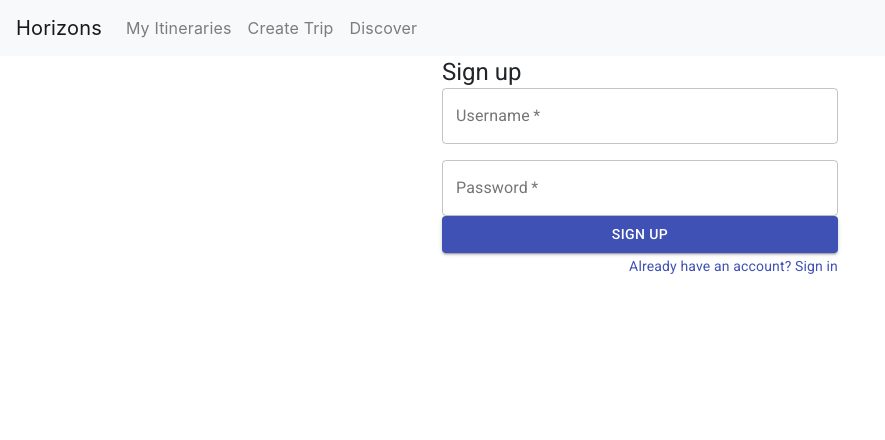
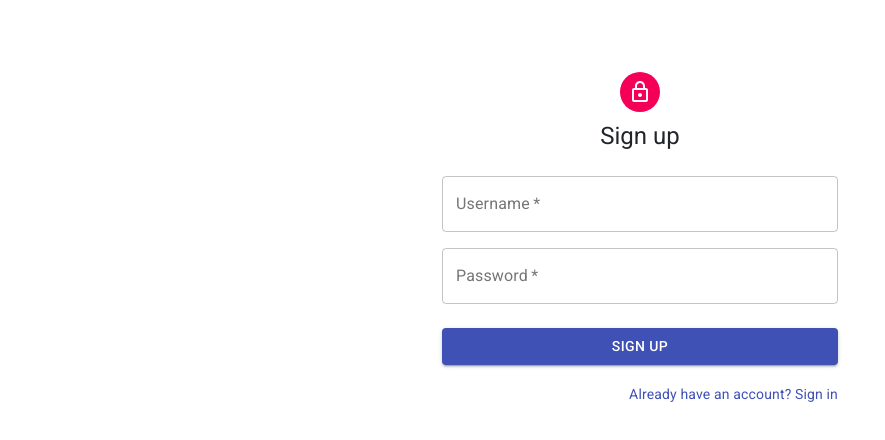
Before and after one commit to adam-xiao/horizons-frontend, a React (Create React App) app: page /signup in a window 1280 px wide. Shown: the top 440 px of the page, without its empty margins (0-885 px from the left). Built offline with nearby package versions, Linux system fonts and the light colour scheme.

Commit message:
Signin/up with some card and containers

```diff
--- a/src/App.js
+++ b/src/App.js
@@ -7,6 +7,7 @@ import ItineraryView from './containers/ItineraryView';
 import DiscoverView from './containers/DiscoverView';
 import ItineraryCreate from './components/ItineraryCreate'
 import NavigBar from './components/NavigBar'
+import Landing from './containers/Landing'
 
 export default class App extends Component {
 
@@ -16,67 +17,75 @@ export default class App extends Component {
     itineraries: []
   }
 
-  // componentDidMount() {
-  //   const token = localStorage.token
+  componentDidMount() {
+    const token = localStorage.token
 
-  //   if (token) {
-  //     //get user info if token is present
-  //     fetch("http://localhost:3000/auto_login", {
-  //       headers: {
-  //         "Authorization": token
-  //       }
-  //     })
-  //       .then(res => res.json())
-  //       .then(response => {
-  //         if (response.errors) {
-  //           alert(response.errors)
-  //         } else {
-  //           this.setState({
-  //             currentUser: response
-  //           })
-  //         }
-  //       })
-  //     //load pantry data by user
-  //     fetch(`http://127.0.0.1:3000/user`, {
-  //       headers: {
-  //         "Authorization": localStorage.token
-  //       }
-  //     })
-  //       .then(resp => resp.json())
-  //       .then(data => {
-  //         this.setState({ pantry: data })
-  //         fetch(`http://127.0.0.1:3000/recipe/search/${data.map(item => item.food_name).join(",")}`)
-  //         .then(resp => resp.json())
-  //         .then(data => this.setState({ filteredRecipes: data }))
-  //       }
-  //     )
-  //   }
-  // }
+    if (token) {
+      //get user info if token is present
+      fetch("http://localhost:3000/auto_login", {
+        headers: {
+          "Authorization": token
+        }
+      })
+        .then(res => res.json())
+        .then(response => {
+          if (response.errors) {
+            alert(response.errors)
+          } else {
+            this.setState({
+              currentUser: response
+            })
+          }
+        })
+      // load user's itineraries
+      fetch(`http://localhost:3000/retrieveitin`, {
+        headers: {
+          "Authorization": localStorage.token
+        }
+      })
+        .then(resp => resp.json())
+        .then(data => {
+          this.setState({ itineraries: data })
+          console.log(data)
+        }
+      )
+    }
+  }
 
-  // setUser = (response) => {
-  //   this.setState({
-  //     currentUser: response.user
-  //   }, () => {
-  //     localStorage.token = response.token
-  //     this.props.history.push("/home")
-  //   })
+  setUser = (response) => {
+    this.setState({
+      currentUser: response.user
+    }, () => {
+      localStorage.token = response.token
+      this.props.history.push("/itineraries")
+    })
 
-  // }
+  }
+
+  logout = (e) => {
+    e.preventDefault()
+    this.setState({
+      currentUser: { username: "", id: null }
+    }, () => {
+      localStorage.removeItem("token")
+      this.props.history.push("/signin")
+    })
+  }
 
 
   render(){
 
-
     return (
       <div>
-      <NavigBar />
+      <NavigBar logout={this.logout} username={this.state.currentUser.username}/>
         <div>
           <Switch>
-              <Route exact path="/" render={() => <ItineraryView />} />
-              <Route path="/login" render={() => <SignInSide />} />
-              <Route path="/signup" render={() => <SignUp />} />
-              <Route path="/discover" render={() => <DiscoverView />} />
-              <Route path="/createtrip" render={() => <ItineraryCreate />} />
+              <Route exact path="/" render={() => <Landing />} />
+              <Route path="/itineraries" render={() => <ItineraryView itineraries={this.state.itineraries} />} />
+              <Route path="/signin" render={() => <SignInSide setUser={this.setUser} history={this.props.history}/>} />
+              <Route path="/signup" render={() => <SignUp setUser={this.setUser} history={this.props.history}/>} />
+              <Route path="/discover" render={() => <DiscoverView itineraries={this.state.itineraries} />} />
+              <Route path="/createtrip" render={() => <ItineraryCreate user_id={this.state.currentUser.id}/>} />
           </Switch>
         </div>
       </div>
--- a/src/components/ActivityCard.js
+++ b/src/components/ActivityCard.js
@@ -1,11 +1,42 @@
-import React from 'react'
+import React, { useState } from 'react';
 import Card from 'react-bootstrap/Card'
+import Button from 'react-bootstrap/Button'
+import Dropdown from 'react-bootstrap/Dropdown'
 
 
 export default function ActivityCard(props) {
 
+  const [targetItin, setTargetItin] = useState(0)
+
+
+  function handleSubmit(e){
+    e.preventDefault()
+
+    fetch("http://localhost:3000/activity", {
+      method: "POST",
+      headers: {
+        "Content-Type": "application/json",
+        "Accept": "application/json"
+      },
+      body: JSON.stringify({
+        activity: {
+          itinerary_id: targetItin,
+          name: props.placeDetail.result.name,
+          address: props.placeDetail.result.formatted_address,
+          rating: props.placeDetail.result.rating
+        }
+      })
+    })
+    .then(res => res.json())
+    .then(response => console.log(response))
+  }
+
+//   function setId(itinerary){
+//     setTargetItin(itinerary.id)
+//   }
 
     return(
+        //onClick={setTargetItin(itinerary.id)}
         <Card>
             <Card.Body>
                 <Card.Title>{props.placeDetail.result.name}</Card.Title>
@@ -13,6 +44,20 @@ export default function ActivityCard(props) {
                 <Card.Text>
                 Rating: {props.placeDetail.result.rating}
                 </Card.Text>
+            <Dropdown>
+                <Dropdown.Toggle variant="primary" id="dropdown-basic">
+                    Select Itinerary
+                </Dropdown.Toggle>
+                <Dropdown.Menu>
+                    {
+                        props.itineraries.map((itinerary, index) => <Dropdown.Item key={index} onClick={() => setTargetItin(itinerary.id)}>{itinerary.name}</Dropdown.Item>)
+                    }
+                    {/* <Dropdown.Item href="#/action-1">Action</Dropdown.Item>
+                    <Dropdown.Item href="#/action-2">Another action</Dropdown.Item>
+                    <Dropdown.Item href="#/action-3">Something else</Dropdown.Item> */}
+                </Dropdown.Menu>
+                </Dropdown>
+            <Button onClick={handleSubmit}>Add to Itinerary</Button>
             </Card.Body>
         </Card>
     )
--- a/src/components/ItineraryCreate.js
+++ b/src/components/ItineraryCreate.js
@@ -27,7 +27,7 @@ export default class ItineraryCreate extends Component {
           },
           body: JSON.stringify({
             itinerary: {
-                //user_id
+                user_id: this.props.user_id,
                 name: this.state.name,
                 description: this.state.description,
                 start: this.state.start,
@@ -46,7 +46,7 @@ export default class ItineraryCreate extends Component {
       }
 
     render (){
-
+        console.log(this.state)
         return(
             <Form onSubmit={this.handleSubmit}>
                 <Form.Group>
--- a/src/components/NavigBar.js
+++ b/src/components/NavigBar.js
@@ -1,20 +1,29 @@
 import React, { Component } from 'react'
 import Navbar from 'react-bootstrap/Navbar'
 import Nav from 'react-bootstrap/Nav'
+import Button from 'react-bootstrap/Button'
+
 
 export default class NavigBar extends Component {
 
     render(){
 
         return(
-            <Navbar bg="light" expand="lg">
-                <Navbar.Brand >Horizons</Navbar.Brand>
+            <>
+            {localStorage.token ?
+                <Navbar bg="light" expand="lg">
+                    <Navbar.Brand >Horizons</Navbar.Brand>
                     <Nav className="mr-auto">
-                        <Nav.Link href="/">My Itineraries</Nav.Link>
+                        <Nav.Link href="/itineraries">My Itineraries</Nav.Link>
                         <Nav.Link href="/createtrip">Create Trip</Nav.Link>
                         <Nav.Link href="/discover">Discover</Nav.Link>
+                        <Navbar.Text>Hello, {this.props.username}</Navbar.Text><pre> </pre><Button type="submit" onClick={this.props.logout}>Sign out</Button>
                     </Nav>
-            </Navbar>
+                </Navbar>
+                :
+                null
+            }
+            </>
         )
     }
 }
--- a/src/components/SignIn.js
+++ b/src/components/SignIn.js
@@ -1,4 +1,4 @@
-import React from 'react';
+import React, { useState } from 'react';
 import Avatar from '@material-ui/core/Avatar';
 import Button from '@material-ui/core/Button';
 import CssBaseline from '@material-ui/core/CssBaseline';
@@ -57,8 +57,39 @@ const useStyles = makeStyles((theme) => ({
   },
 }));
 
-export default function SignInSide() {
+export default function SignInSide(props) {
   const classes = useStyles();
+  const [username, setUsername] = useState("")
+  const [password, setPassword] = useState("")
+
+  function handleSubmit(e){
+    e.preventDefault()
+
+    fetch("http://localhost:3000/login", {
+      method: "POST",
+      headers: {
+        "Content-Type": "application/json",
+        "Accept": "application/json"
+      },
+      body: JSON.stringify({
+        user: {
+          username: username,
+          password: password
+        }
+      })
+    })
+    .then(res => res.json())
+    .then(response => {
+      //set user to state
+      //redirect!
+      if (response.errors){
+        alert(response.errors)
+      } else {
+        props.setUser(response)
+      }
+    })
+
+  }
 
   return (
     <Grid container component="main" className={classes.root}>
@@ -72,17 +103,19 @@ export default function SignInSide() {
           <Typography component="h1" variant="h5">
             Sign in
           </Typography>
-          <form className={classes.form} noValidate>
+          <form className={classes.form} noValidate onSubmit={handleSubmit}>
             <TextField
               variant="outlined"
               margin="normal"
               required
               fullWidth
-              id="email"
-              label="Email Address"
-              name="email"
-              autoComplete="email"
+              id="username"
+              label="Username"
+              name="username"
+              autoComplete="username"
               autoFocus
+              onChange={(e) => setUsername(e.target.value)}
+              value={username}
             />
             <TextField
               variant="outlined"
@@ -94,11 +127,13 @@ export default function SignInSide() {
               type="password"
               id="password"
               autoComplete="current-password"
+              onChange={(e) => setPassword(e.target.value)}
+              value={password}
             />
-            <FormControlLabel
+            {/* <FormControlLabel
               control={<Checkbox value="remember" color="primary" />}
               label="Remember me"
-            />
+            /> */}
             <Button
               type="submit"
               fullWidth
@@ -110,12 +145,12 @@ export default function SignInSide() {
             </Button>
             <Grid container>
               <Grid item xs>
-                <Link href="#" variant="body2">
+                {/* <Link href="#" variant="body2">
                   Forgot password?
-                </Link>
+                </Link> */}
               </Grid>
               <Grid item>
-                <Link href="#" variant="body2">
+                <Link href="/signup" variant="body2">
                   {"Don't have an account? Sign Up"}
                 </Link>
               </Grid>
--- a/src/components/SignUp.js
+++ b/src/components/SignUp.js
@@ -1,4 +1,4 @@
-import React, { Component } from 'react'
+import React, { useState } from 'react';
 import Avatar from '@material-ui/core/Avatar';
 import Button from '@material-ui/core/Button';
 import CssBaseline from '@material-ui/core/CssBaseline';
@@ -26,43 +26,6 @@ import Container from '@material-ui/core/Container';
 //   );
 // }
 
-
-// const classes = useStyles();
-export default class SignUp extends Component {
-
-  state = {
-    username: "",
-    password: ""
-  }
-
-  handleChange = (event) => {
-    this.setState({
-      [event.target.name]: event.target.value
-    })
-  }
-
-  handleSubmit = (e) => {
-    e.preventDefault()
-
-    fetch("http://localhost:3000/user", {
-      method: "POST",
-      headers: {
-        "Content-Type": "application/json",
-        "Accept": "application/json"
-      },
-      body: JSON.stringify({
-        user: {
-        username: this.state.username,
-        password: this.state.password
-        }
-      })
-    })
-    .then(res => res.json())
-    .then(resp => console.log(resp))
-  }
-
-
-  render(){
 const useStyles = makeStyles((theme) => ({
   paper: {
     marginTop: theme.spacing(8),
@@ -84,17 +47,58 @@ export default class SignUp extends Component {
 }));
 
 
+export default function SignUp(props) {
+  const classes = useStyles();
+  const [username, setUsername] = useState("")
+  const [password, setPassword] = useState("")
+
+  // function handleChange(event){
+  //   setUsername({
+  //     [event.target.name]: event.target.value
+  //   })
+  //   setPassword({
+  //     [event.target.name]: event.target.value
+  //   })}
+
+  function handleSubmit(e){
+    e.preventDefault()
+
+    fetch("http://localhost:3000/user", {
+      method: "POST",
+      headers: {
+        "Content-Type": "application/json",
+        "Accept": "application/json"
+      },
+      body: JSON.stringify({
+        user: {
+        username: username,
+        password: password
+        }
+      })
+    })
+    .then(res => res.json())
+      .then(response => {
+        if(response.errors){
+          alert(response.errors)
+        } else {
+          // send them somewhere
+          // storing the user object SOMEWHERE
+          props.setUser(response)
+        }
+      })
+  }
+
   return (
     <Container component="main" maxWidth="xs">
       <CssBaseline />
-        <div className={useStyles.paper}>
-          {/* <Avatar className={useStyles.avatar}>
+      <div className={classes.paper}>
+        <Avatar className={classes.avatar}>
           <LockOutlinedIcon />
-          </Avatar> */}
+        </Avatar>
         <Typography component="h1" variant="h5">
           Sign up
         </Typography>
-          <form className={useStyles.form} noValidate onSubmit={this.handleSubmit}>
+        <form className={classes.form} noValidate onSubmit={handleSubmit}>
           <Grid container spacing={2}>
             {/* <Grid item xs={12} sm={6}>
               <TextField
@@ -107,8 +111,8 @@ export default class SignUp extends Component {
                 label="First Name"
                 autoFocus
               />
-              </Grid> */}
-              {/* <Grid item xs={12} sm={6}>
+            </Grid>
+            <Grid item xs={12} sm={6}>
               <TextField
                 variant="outlined"
                 required
@@ -128,8 +132,8 @@ export default class SignUp extends Component {
                 label="Username"
                 name="username"
                 autoComplete="username"
-                  onChange={this.handleChange}
-                  value={this.state.username}
+                onChange={(e) => setUsername(e.target.value)}
+                value={username}
               />
             </Grid>
             <Grid item xs={12}>
@@ -142,8 +146,8 @@ export default class SignUp extends Component {
                 type="password"
                 id="password"
                 autoComplete="current-password"
-                  onChange={this.handleChange}
-                  value={this.state.password}
+                onChange={(e) => setPassword(e.target.value)}
+                value={password}
               />
             </Grid>
             {/* <Grid item xs={12}>
@@ -158,13 +162,13 @@ export default class SignUp extends Component {
             fullWidth
             variant="contained"
             color="primary"
-              className={useStyles.submit}
+            className={classes.submit}
           >
             Sign Up
           </Button>
           <Grid container justify="flex-end">
             <Grid item>
-                <Link href="/login" variant="body2">
+              <Link href="/signin" variant="body2">
                 Already have an account? Sign in
               </Link>
             </Grid>
@@ -177,5 +181,3 @@ export default class SignUp extends Component {
     </Container>
   );
 }
-
-}
--- /dev/null
+++ b/src/containers/Landing.js
@@ -0,0 +1,23 @@
+import React, { Component } from 'react'
+import Container from 'react-bootstrap/Container'
+import Row from 'react-bootstrap/Row'
+import Col from 'react-bootstrap/Col'
+import Button from 'react-bootstrap/Button'
+
+
+export default class Landing extends Component {
+
+    render (){
+        return(
+
+
+            <Container>
+                <Row>
+
+                    <Col><Button href="/signin">Sign In</Button></Col>
+                    <Col><Button href="/signup">Sign Up</Button></Col>
+                </Row>
+            </Container>
+        )
+    }
+}
```
Also changed, not shown: src/components/ItinerarySnippet.js (added, +16 -0 lines), src/containers/DiscoverView.js (+5 -6 lines), src/containers/ItineraryView.js (+12 -5 lines). Lines whose indentation alone changed are shown as unchanged.
